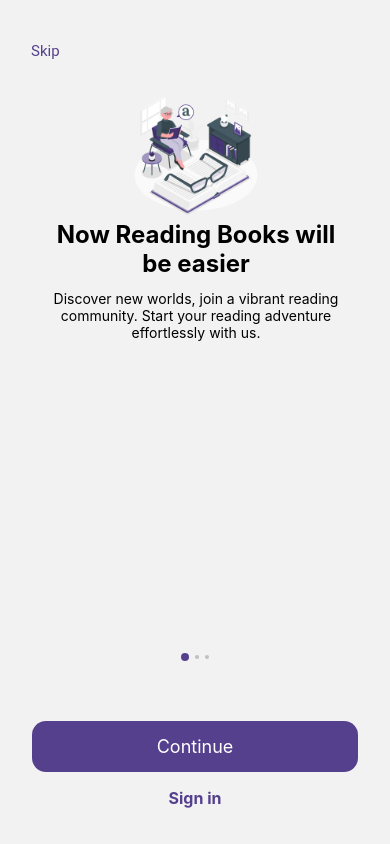
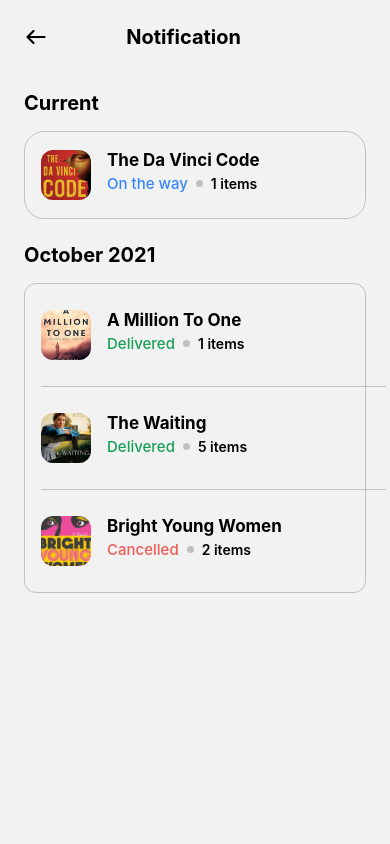
Before and after one commit to muaaz0333/Re_Junkify, a React Native app: screen /DeliveryNotification in a window 390 px wide. Built offline with nearby package versions, Linux system fonts and the light colour scheme.

Commit message:
UI Build

```diff
--- a/App.js
+++ b/App.js
@@ -224,12 +224,12 @@ const App = () => {
         </Stack.Screen> */}
 
 
-        {/* <Stack.Screen
+        <Stack.Screen
           name="DeliveryNotification"
           component={DeliveryNotification}
           options={{ headerShown: false }}
         >
-        </Stack.Screen> */}
+        </Stack.Screen>
 
 
         {/* <Stack.Screen
--- a/components/DeliveryNotification.js
+++ b/components/DeliveryNotification.js
@@ -10,7 +10,7 @@ const DeliveryNotification = () => {
 
             {/* Appbar */}
             <View style={{ flexDirection: 'row', justifyContent: 'space-between', alignItems: 'center', marginTop: 25 }}>
-                <TouchableOpacity onPress={() => { }}>
+                <TouchableOpacity onPress={() => { navigation.navigate("Home")}}>
                     <Image source={require("../assets/Icons/Arrow_Left.png")} style={{ tintColor: 'black' }} />
                 </TouchableOpacity>
                 <View style={{ marginRight: 125 }}>
--- a/components/Home.js
+++ b/components/Home.js
@@ -504,7 +504,7 @@ const Home = () => {
 
 
                 <Text style={{ fontSize: 20, color: 'black', fontWeight: '800' }}>Home</Text>
-                <TouchableOpacity onPress={()=>navigation.navigate("HomeNotification")}>
+                <TouchableOpacity onPress={()=>navigation.navigate("DeliveryNotification")}>
                     <Image source={require("../assets/Icons/Notification.png")} />
                 </TouchableOpacity>
 
```
